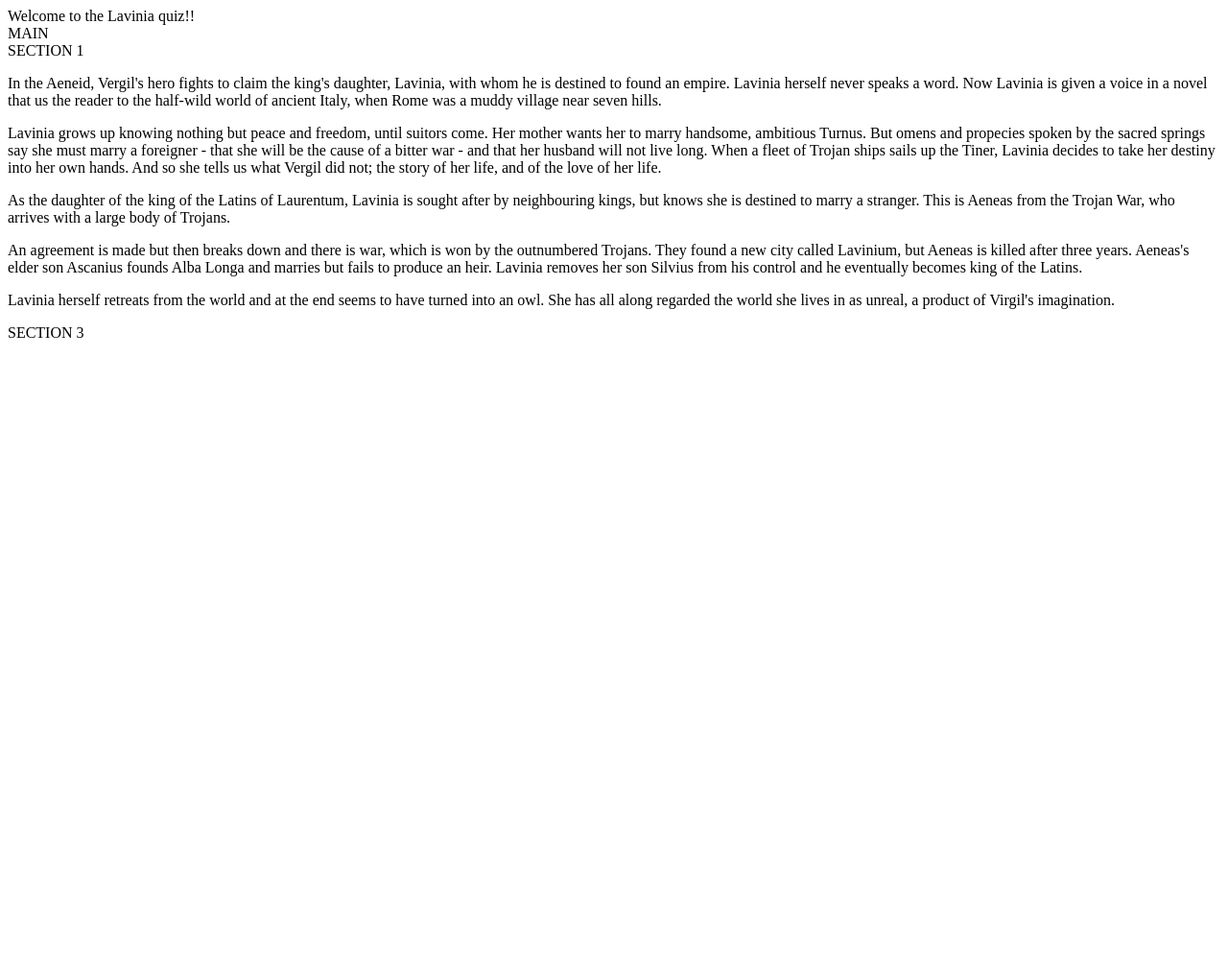
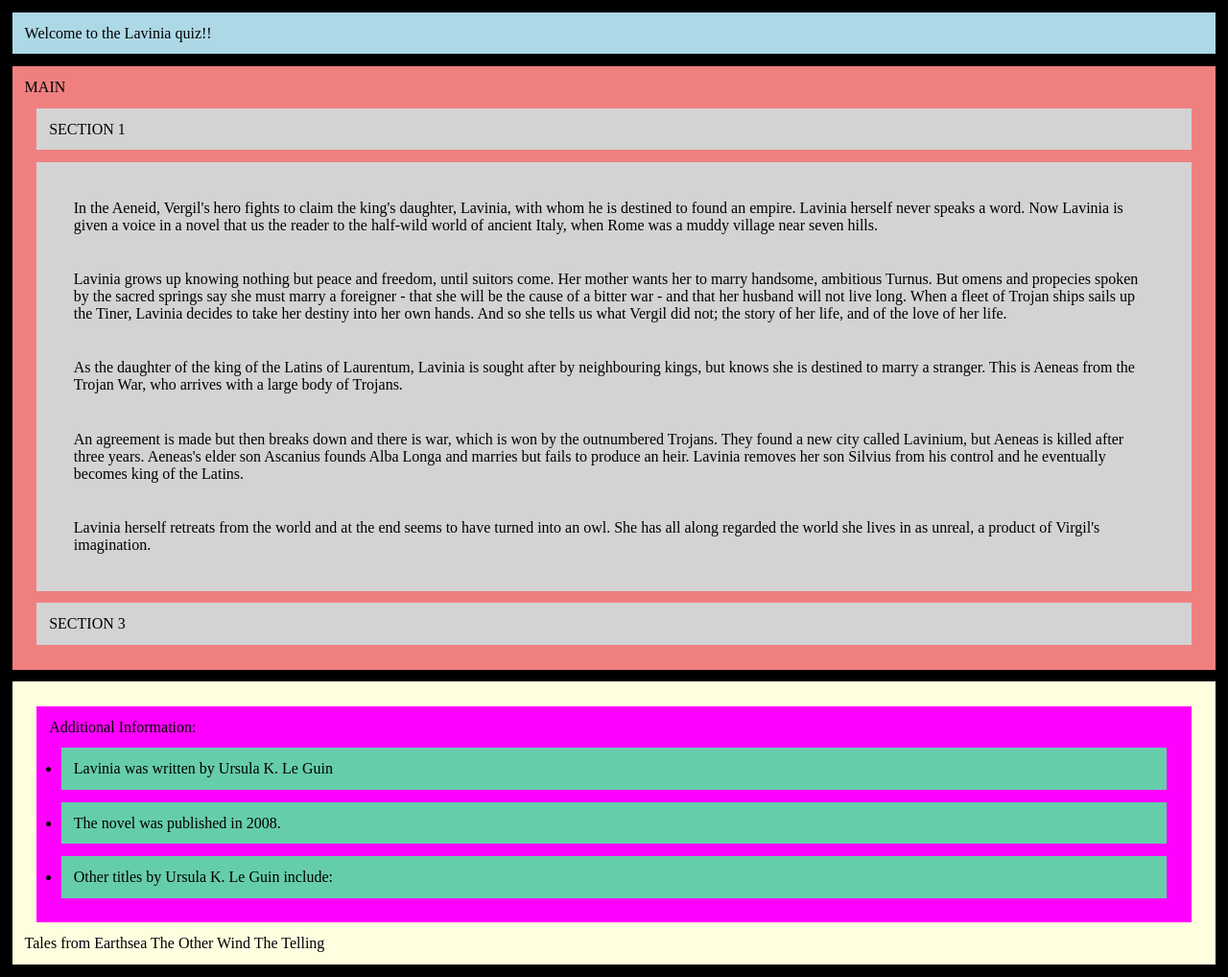
Before and after one commit to franco-ortega/ts-01-quiz-page, a website: page index.html in a window 1280 px wide. Shown: the whole page at 96% size. Before the commit the page ends 800 px from the top, so only its background shows below. Drawn offline with Linux system fonts and the light colour scheme.

Commit message:
add initial styling

```diff
--- a/index.html
+++ b/index.html
@@ -4,6 +4,7 @@
     <meta charset="UTF-8">
     <meta http-equiv="X-UA-Compatible" content="IE=edge">
     <meta name="viewport" content="width=device-width, initial-scale=1.0">
+    <link rel="stylesheet" href="./style.css">
     <title>Lavinia Quiz</title>
 </head>
 <body>
@@ -37,5 +38,25 @@
         </section>
     </main>
 
+    <footer>
+        <ul>
+            Additional Information:
+            <li>
+                Lavinia was written by Ursula K. Le Guin
+            </li>
+            <li>
+                The novel was published in 2008.
+            </li>
+            <li>
+                Other titles by Ursula K. Le Guin include:
+            </li>
+
+        </ul>
+
+Tales from Earthsea
+The Other Wind
+The Telling
+    </footer>
+
 </body>
 </html>
--- /dev/null
+++ b/style.css
@@ -0,0 +1,38 @@
+* {
+    box-sizing: border-box;
+    margin: 0;
+    padding: 0;
+}
+
+body {
+    background: black;
+}
+
+header, main, section, p, footer, ul, li {
+    margin: 1vw;
+    padding: 1vw;
+}
+
+header {
+    background: lightblue;
+}
+
+main {
+    background: lightcoral;
+}
+
+section {
+    background: lightgrey;
+}
+
+footer {
+    background: lightyellow;
+}
+
+ul {
+    background: magenta;
+}
+
+li {
+    background: mediumaquamarine;
+}
```
Also changed, not shown: app.ts (added), index.ts (deleted).
